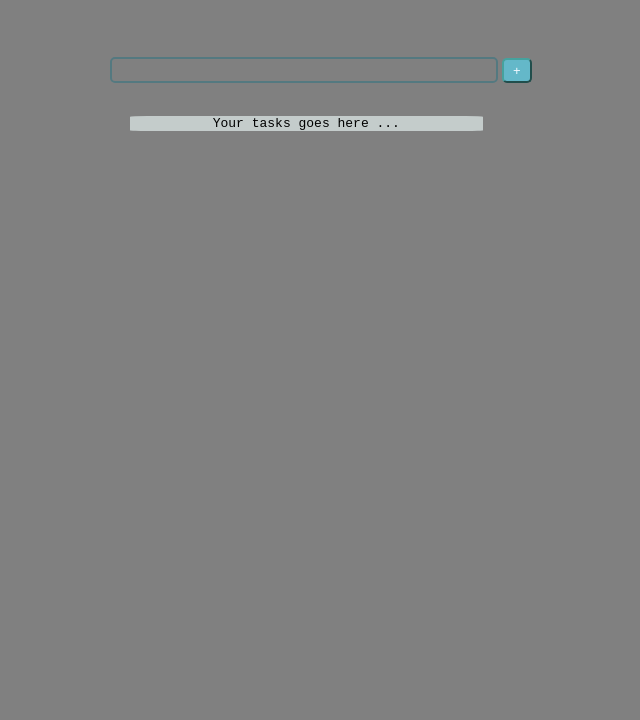
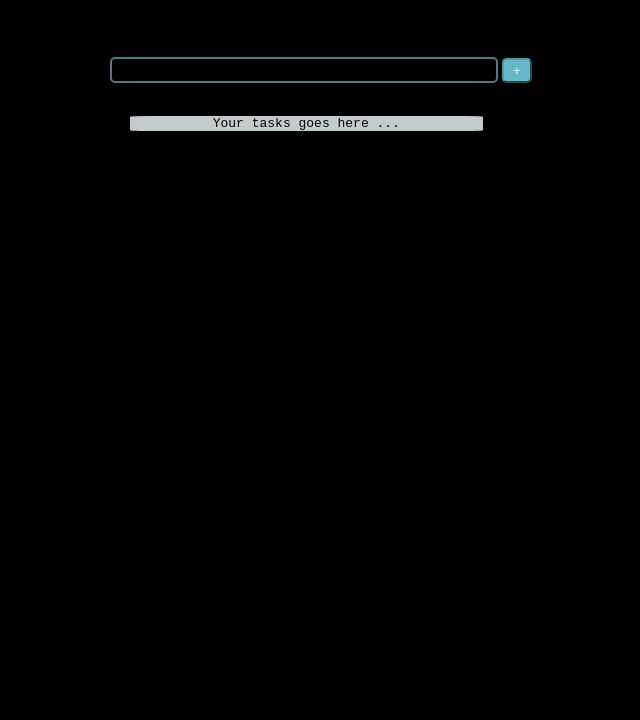
Before and after one commit to AkashNLY1/To-Do-, a plain HTML site: page index.html in a window 1280 px wide. Shown: the part 80-800 px from the top of the page, without its empty margins (340-980 px from the left). Drawn offline with Linux system fonts and the light colour scheme.

Commit message:
Update style.css

```diff
--- a/style.css
+++ b/style.css
@@ -3,7 +3,7 @@
 
 *{
     font-family: system-ui, -apple-system, BlinkMacSystemFont, 'Segoe UI', Roboto, Oxygen, Ubuntu, Cantarell, 'Open Sans', 'Helvetica Neue', sans-serif;
-    background-color: gray;
+    background-color: black;
 }
 
 /* HEADER */
```
